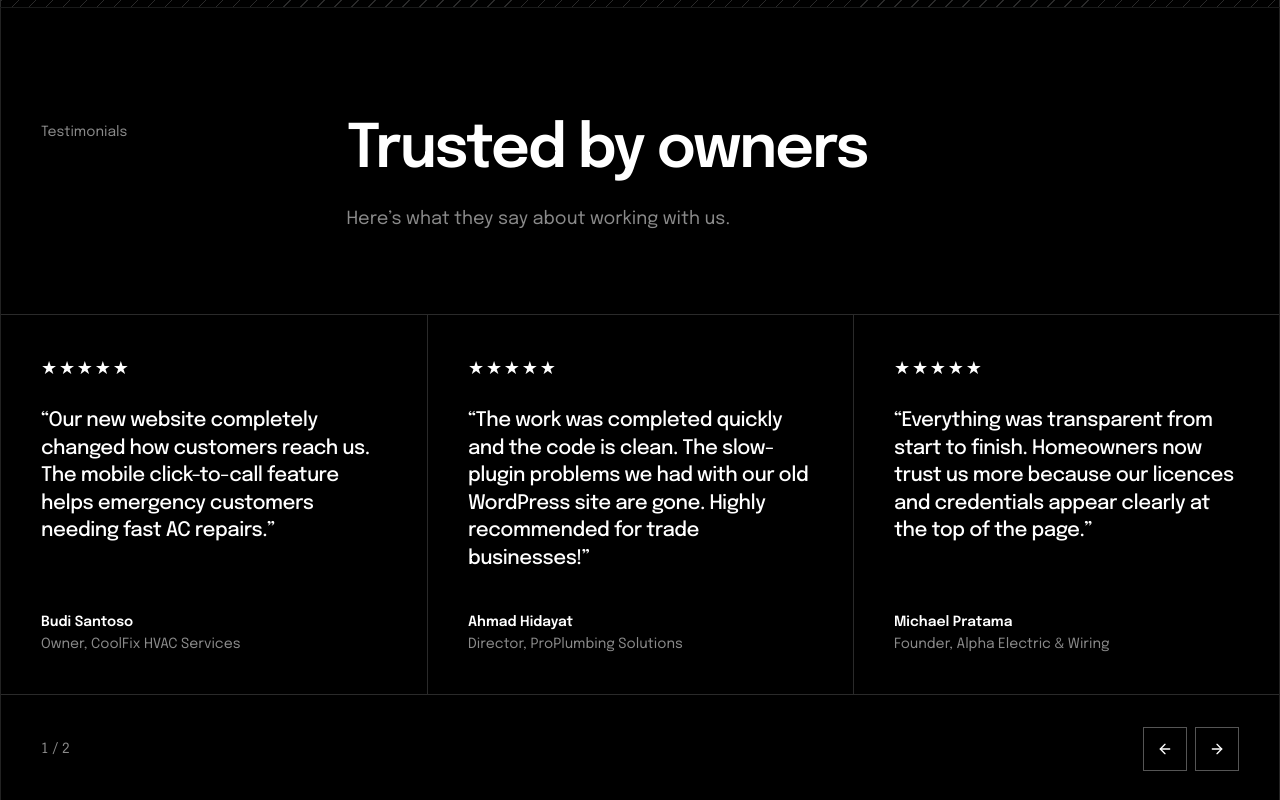
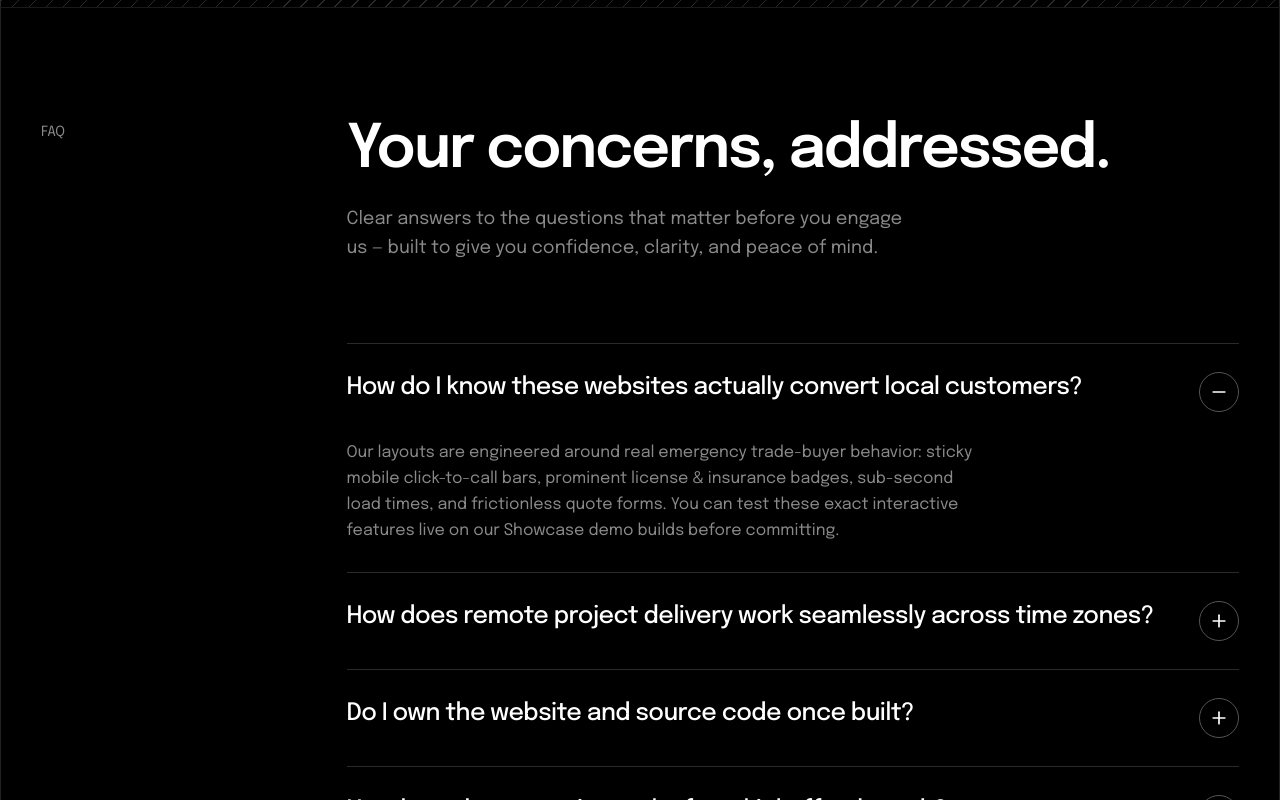
Before and after one commit to Fizora/lumentify, a Next.js app: page / in a window 1280 px wide. Shown: the part 6680-7480 px from the top of the page. Built offline with nearby package versions, Linux system fonts and the light colour scheme.

Commit message:
v2.1 content update

```diff
--- a/src/app/page.tsx
+++ b/src/app/page.tsx
@@ -56,7 +56,8 @@ export default function Home() {
         <Skathes />
         <Workflow />
         <Skathes />
-        <Testimonials />
+        {/* <Testimonials />
+        <Skathes /> */}
         <FAQ />
         <Skathes />
         <Contact />
--- a/src/app/pricing/page.tsx
+++ b/src/app/pricing/page.tsx
@@ -23,6 +23,7 @@ export default function PricingPage() {
         <Pricing showOneTime showMRR />
         <Skathes />
         <CTA />
+        <Skathes />
       </main>
       <Footer />
     </>
--- a/src/app/services/seo/page.tsx
+++ b/src/app/services/seo/page.tsx
@@ -56,6 +56,7 @@ export default function SEO() {
           </div>
         </Block>
       </main>
+      <Skathes />
       <Footer />
     </>
   );
--- a/src/components/ServicePage.tsx
+++ b/src/components/ServicePage.tsx
@@ -117,6 +117,7 @@ export default function ServicePage({
           </div>
         </Block>
       </main>
+      <Skathes />
       <Footer />
     </>
   );
```
